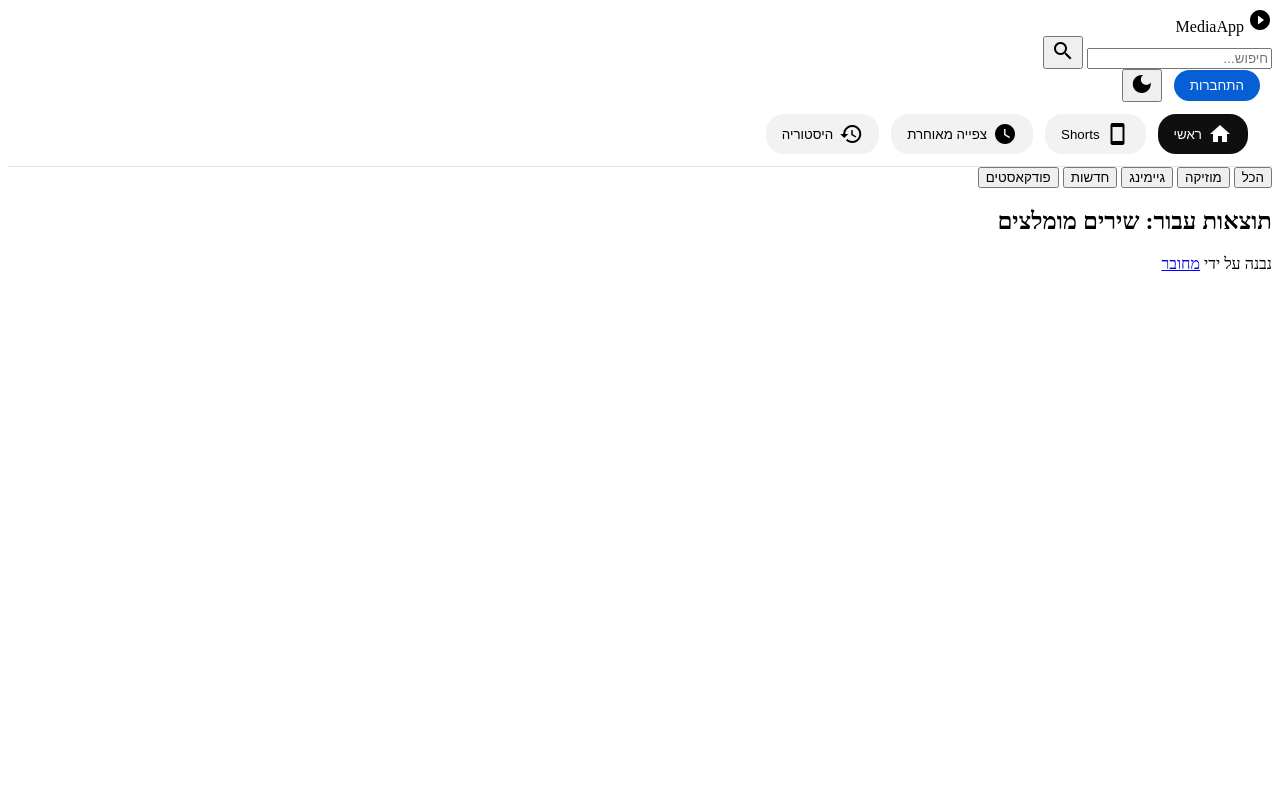
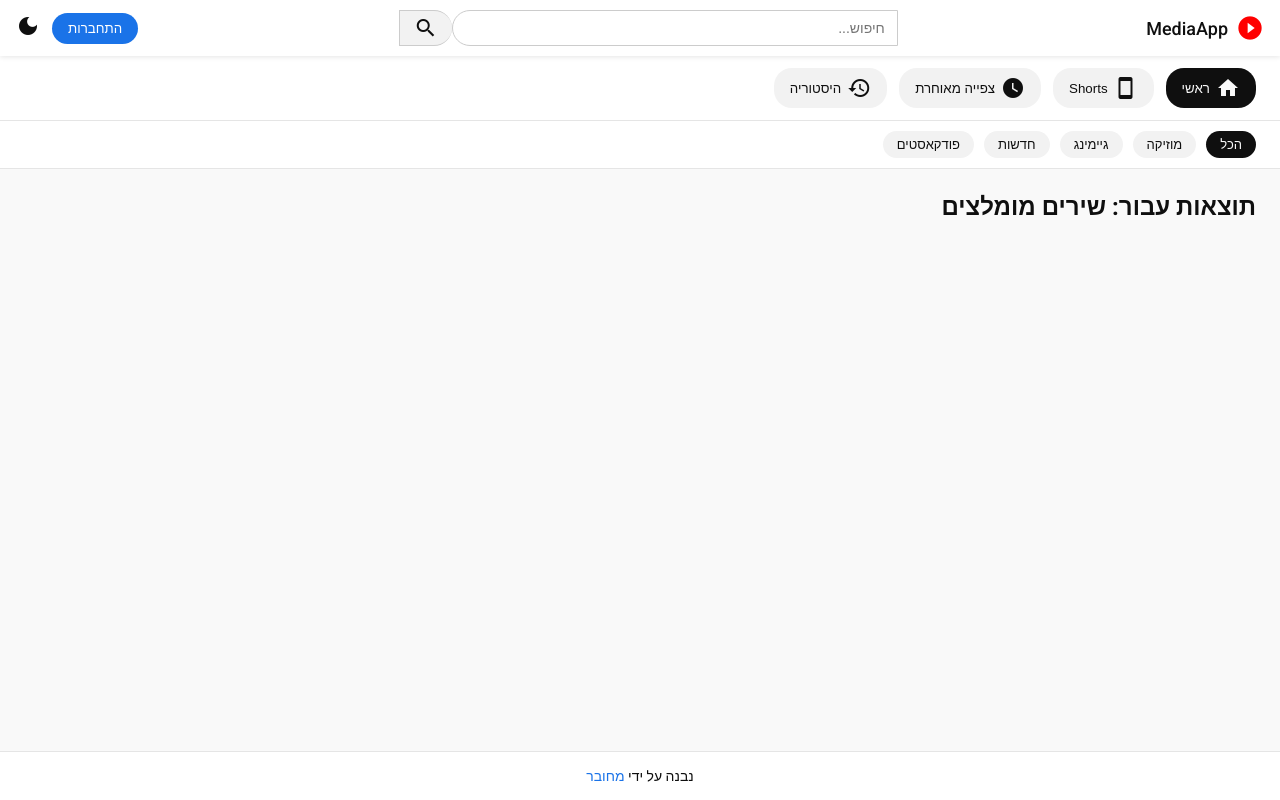
Before and after one commit to NETANEL-RABI/my-yt-app, a plain HTML site: page index.html in a window 1280 px wide. Drawn offline with Linux system fonts and the light colour scheme; no server answers.

Commit message:
Update style.css

```diff
--- a/style.css
+++ b/style.css
@@ -1,10 +1,126 @@
-/* תפריט קטגוריות */
+/* הגדרות כלליות */
+:root {
+  --bg-color: #f9f9f9;
+  --text-color: #0f0f0f;
+  --card-bg: #ffffff;
+  --border-color: #e5e5e5;
+  --primary-color: #1a73e8;
+  --secondary-color: #ff0000;
+  --search-border: #ccc;
+  --navbar-bg: #ffffff;
+  --chip-bg: #f2f2f2;
+  --chip-hover-bg: #e0e0e0;
+  --category-btn-bg: #f2f2f2;
+}
+
+/* מצב לילה */
+body.dark-mode {
+  --bg-color: #181818;
+  --text-color: #f1f1f1;
+  --card-bg: #212121;
+  --border-color: #333333;
+  --primary-color: #8ab4f8;
+  --secondary-color: #ff0000;
+  --search-border: #555555;
+  --navbar-bg: #212121;
+  --chip-bg: #333333;
+  --chip-hover-bg: #444444;
+  --category-btn-bg: #333333;
+}
+
+* {
+  box-sizing: border-box;
+  margin: 0;
+  padding: 0;
+}
+
+body {
+  font-family: 'Roboto', sans-serif;
+  background-color: var(--bg-color);
+  color: var(--text-color);
+  display: flex;
+  flex-direction: column;
+  min-height: 100vh;
+  transition: background-color 0.3s ease, color 0.3s ease;
+}
+
+/* Navbar */
+.navbar {
+  height: 56px;
+  background-color: var(--navbar-bg);
+  display: flex;
+  align-items: center;
+  justify-content: space-between;
+  padding: 0 16px;
+  box-shadow: 0 1px 5px rgba(0, 0, 0, 0.1);
+  position: sticky;
+  top: 0;
+  z-index: 100;
+  transition: background-color 0.3s ease;
+}
+
+.logo {
+  display: flex;
+  align-items: center;
+  gap: 8px;
+  font-weight: 500;
+  font-size: 18px;
+}
+
+.brand-icon {
+  color: var(--secondary-color);
+  font-size: 28px;
+}
+
+.search-container {
+  display: flex;
+  align-items: center;
+  width: 40%;
+  max-width: 600px;
+}
+
+.search-container input {
+  width: 100%;
+  height: 36px;
+  padding: 0 12px;
+  border: 1px solid var(--search-border);
+  border-radius: 18px 0 0 18px;
+  outline: none;
+  font-size: 14px;
+  background-color: transparent;
+  color: inherit;
+}
+
+.search-container input:focus {
+  border-color: var(--primary-color);
+}
+
+.search-container button {
+  height: 36px;
+  width: 60px;
+  border: 1px solid var(--search-border);
+  border-right: none;
+  border-radius: 0 18px 18px 0;
+  background-color: var(--chip-bg);
+  cursor: pointer;
+  display: flex;
+  align-items: center;
+  justify-content: center;
+  color: inherit;
+}
+
+.user-actions { display: flex; align-items: center; gap: 12px; }
+.btn { background: var(--primary-color); color: #fff; border: none; padding: 8px 16px; border-radius: 18px; cursor: pointer; }
+.icon-btn { background: transparent; border: none; cursor: pointer; color: inherit; font-size: 20px; }
+
+/* Category Bar */
 .category-bar {
   display: flex;
   gap: 12px;
   padding: 12px 24px;
-  background-color: #fff;
-  border-bottom: 1px solid #e5e5e5;
+  background-color: var(--navbar-bg);
+  border-bottom: 1px solid var(--border-color);
+  transition: background-color 0.3s ease;
 }
 
 .category-bar button {
@@ -12,26 +128,139 @@
   align-items: center;
   gap: 6px;
   border: none;
-  background: #f2f2f2;
+  background: var(--category-btn-bg);
   padding: 8px 16px;
   border-radius: 18px;
   cursor: pointer;
   font-weight: 500;
+  color: inherit;
 }
 
 .category-bar button.active, .category-bar button:hover {
-  background: #0f0f0f;
-  color: #fff;
+  background: var(--text-color);
+  color: var(--bg-color);
 }
 
-/* לחצנים ומודאל */
-.user-actions { display: flex; align-items: center; gap: 12px; }
-.btn { background: #065fd4; color: #fff; border: none; padding: 8px 16px; border-radius: 18px; cursor: pointer; }
+/* Filter Chips */
+.filter-chips {
+  display: flex;
+  gap: 10px;
+  padding: 10px 24px;
+  background-color: var(--navbar-bg);
+  border-bottom: 1px solid var(--border-color);
+  overflow-x: auto;
+  transition: background-color 0.3s ease;
+}
 
+.chip {
+  border: none;
+  background: var(--chip-bg);
+  color: inherit;
+  padding: 6px 14px;
+  border-radius: 16px;
+  cursor: pointer;
+  font-size: 13px;
+  font-weight: 500;
+  white-space: nowrap;
+}
+
+.chip:hover { background: var(--chip-hover-bg); }
+.chip.active {
+  background: var(--text-color);
+  color: var(--bg-color);
+}
+
+/* Video Grid */
+.content-container { flex: 1; padding: 24px; }
+.video-grid {
+  display: grid;
+  grid-template-columns: repeat(auto-fill, minmax(280px, 1fr));
+  gap: 16px;
+}
+
+.video-card {
+  background: var(--card-bg);
+  border-radius: 8px;
+  overflow: hidden;
+  box-shadow: 0 2px 4px rgba(0,0,0,0.05);
+  transition: transform 0.2s ease, box-shadow 0.2s ease;
+  cursor: pointer;
+}
+
+.video-card:hover {
+  transform: translateY(-2px);
+  box-shadow: 0 4px 8px rgba(0,0,0,0.1);
+}
+
+.thumbnail-container { position: relative; width: 100%; aspect-ratio: 16/9; }
+.thumbnail {
+  width: 100%;
+  height: 100%;
+  object-fit: cover;
+}
+
+/* כפתור לייק/צפייה מאוחרת על התמונה */
+.watch-later-icon {
+  position: absolute;
+  top: 8px;
+  left: 8px;
+  background: rgba(0,0,0,0.7);
+  color: #fff;
+  border-radius: 50%;
+  padding: 4px;
+  font-size: 18px;
+  cursor: pointer;
+  opacity: 0;
+  transition: opacity 0.2s ease;
+}
+
+.video-card:hover .watch-later-icon { opacity: 1; }
+
+.video-info { padding: 12px; }
+.video-title {
+  font-size: 14px;
+  font-weight: 500;
+  line-height: 1.3;
+  margin-bottom: 6px;
+  display: -webkit-box;
+  -webkit-line-clamp: 2;
+  -webkit-box-orient: vertical;
+  overflow: hidden;
+}
+
+/* Modals */
 .modal { display: none; position: fixed; top: 0; left: 0; width: 100%; height: 100%; background: rgba(0,0,0,0.5); justify-content: center; align-items: center; z-index: 200; }
-.modal-content { background: #fff; padding: 24px; border-radius: 12px; display: flex; flex-direction: column; gap: 12px; width: 300px; position: relative; }
-.close { position: absolute; top: 10px; left: 14px; cursor: pointer; font-size: 20px; }
+.modal-content { background: var(--card-bg); padding: 24px; border-radius: 12px; display: flex; flex-direction: column; gap: 12px; width: 300px; position: relative; color: inherit; }
+.close { position: absolute; top: 10px; left: 14px; cursor: pointer; font-size: 20px; color: inherit; }
 
-/* התאמה מיוחדת ל-Shorts */
+/* נגן וידאו פנימי - התאמה מיוחדת */
+.video-player-container {
+  width: 80%;
+  max-width: 900px;
+  height: 80vh;
+  padding: 0;
+  overflow: hidden;
+  background-color: #000;
+}
+
+.video-player-container iframe {
+  width: 100%;
+  height: 100%;
+}
+
+/* אופטימיזציה ל-Shorts */
 .shorts-mode { grid-template-columns: repeat(auto-fill, minmax(180px, 1fr)); }
-.shorts-mode .thumbnail { aspect-ratio: 9/16; }
+.shorts-mode .thumbnail-container { aspect-ratio: 9/16; }
+
+/* Footer */
+footer {
+  background-color: var(--navbar-bg);
+  border-top: 1px solid var(--border-color);
+  padding: 16px;
+  text-align: center;
+  font-size: 14px;
+  transition: background-color 0.3s ease;
+}
+
+footer a { color: var(--primary-color); text-decoration: none; font-weight: 500; }
+footer a:hover { text-decoration: underline; }
```
